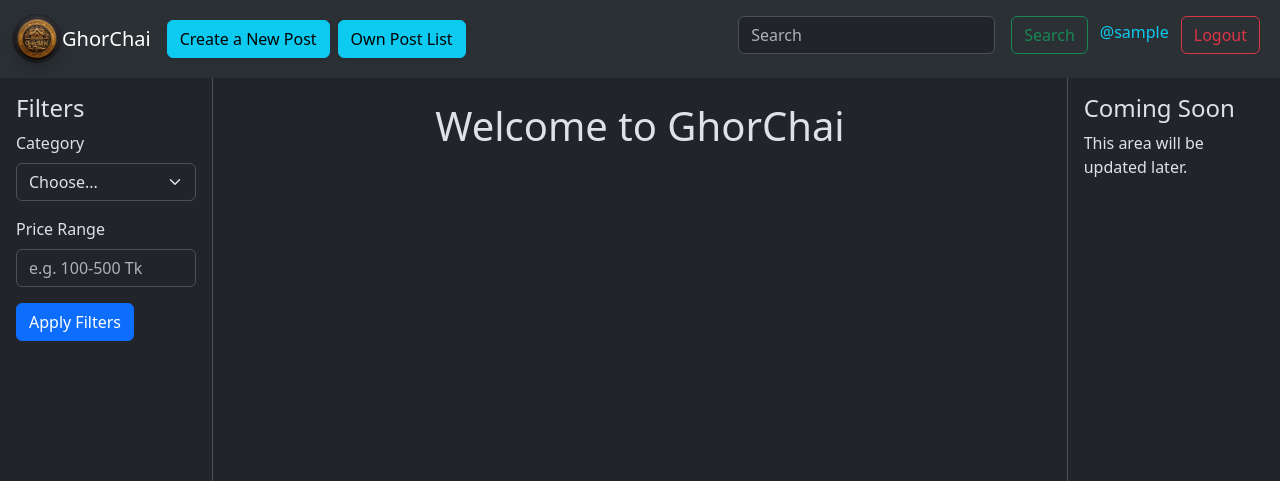
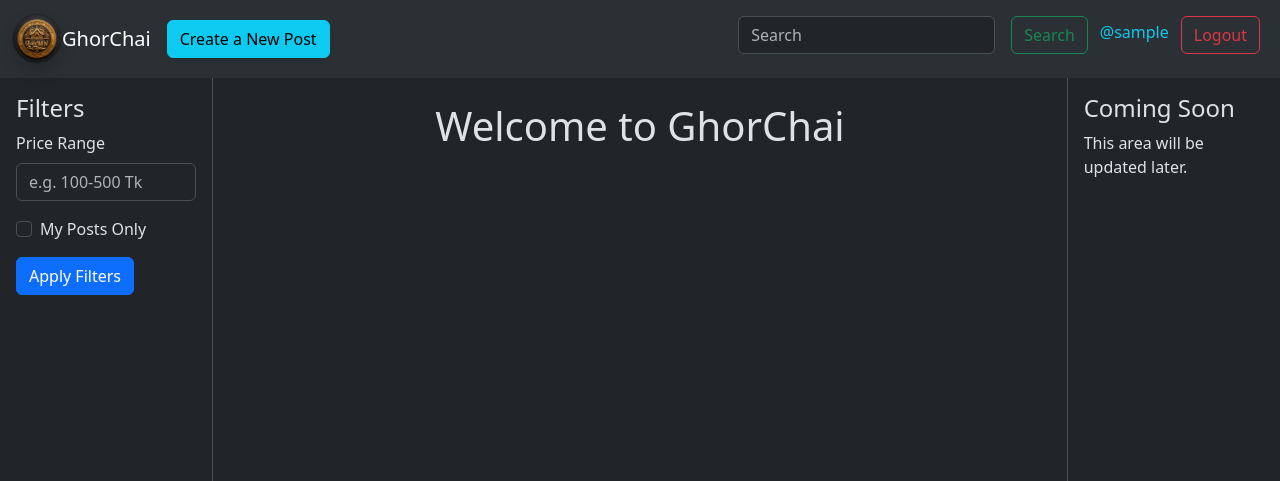
Before and after one commit to ProtikAcharjay/GhorChai, a Django app: page /post/ in a window 1280 px wide. Shown: the top 481 px of the page. Run offline with Django 4.2, Linux system fonts and the light colour scheme; the visitor is signed in with stand-in values (Sample User, id 1); data that the repository does not hold is empty; some libraries are stand-ins or nearby versions.

Commit message:
Filter ready for ghorchai

```diff
--- a/GhorChai/RentPost/templates/post_list.html
+++ b/GhorChai/RentPost/templates/post_list.html
@@ -9,19 +9,20 @@
     <div class="row" style="height: 100vh; overflow: hidden;">
         <div class="col-2 border-end p-3">
             <h4>Filters</h4>
-            <form>
-                <div class="mb-3">
-                    <label for="filter1" class="form-label">Category</label>
-                    <select id="filter1" class="form-select">
-                        <option selected>Choose...</option>
-                        <option value="1">Category 1</option>
-                        <option value="2">Category 2</option>
-                    </select>
-                </div>
+            <form method="GET" action="{% url 'post_list' %}">
                 <div class="mb-3">
                     <label for="filter2" class="form-label">Price Range</label>
-                    <input type="text" id="filter2" class="form-control" placeholder="e.g. 100-500 Tk">
+                    <input type="text" id="filter2" name="price_range" class="form-control"
+                           value="{% if request.GET.price_range %}{{ request.GET.price_range }}{% endif %}"
+                           placeholder="e.g. 100-500 Tk">
                 </div>
+                {% if user.is_authenticated %}
+                <div class="mb-3 form-check">
+                    <input type="checkbox" class="form-check-input" id="myPosts" name="my_posts" {% if request.GET.my_posts %}checked{% endif %}>
+                    <label class="form-check-label" for="myPosts">My Posts Only</label>
+                </div>
+                {% endif %}
+
                 <button type="submit" class="btn btn-primary">Apply Filters</button>
             </form>
         </div>
@@ -29,9 +30,7 @@
         <div class="col-8" style="overflow-y: auto; height: 100%;">
             <h1 class="text-center m-4">Welcome to GhorChai</h1>
             <div class="row gap-3 justify-content-center mx-2">
-                {% if own_post == True %}
                 {% for post in posts %}
-                        {% if post.owner == user %}
                     <div class="card mb-3" style="width: 100%; border-radius: 10px; box-shadow: 0 2px 4px rgba(0, 0, 0, 0.1);">
                         <div class="row g-0 align-items-center">
                             <div class="col-md-3">
@@ -45,37 +44,16 @@
                                     <h5 class="card-title">{{ post.title }}</h5>
                                     <p class="card-text">{{ post.description }}</p>
                                     <p class="card-text"><small class="text-muted">{{ post.price }} Tk</small></p>
-                                            <a href="{% url 'post_edit' post.id %}" class="btn btn-primary btn-sm">Edit Post</a>
-                                            <a href="{% url 'post_delete' post.id %}" class="btn btn-danger btn-sm">Delete Post</a>
+                                    <p class="card-text text-end"><small class="text-info">{{ post.owner.username }}</small></p>
+                                    {% if post.owner == user %}
+                                        <a href="{% url "post_edit" post.id %}" class="btn btn-primary btn-sm">Edit Post</a>
+                                        <a href="{% url "post_delete" post.id %}" class="btn btn-danger btn-sm">Delete Post</a>
+                                    {% endif %}
                                 </div>
                             </div>
                         </div>
                     </div>
-                        {% endif %}
                 {% endfor %}
-                {% else %}
-                    {% for post in posts %}
-                        {% if post.owner != user %}
-                            <div class="card mb-3" style="width: 100%; border-radius: 10px; box-shadow: 0 2px 4px rgba(0, 0, 0, 0.1);">
-                                <div class="row g-0 align-items-center">
-                                    <div class="col-md-3">
-                                        <img src="{% if post.image %}{{ post.image.url }}{% else %}{{ '' }}{% endif %}"
-                                             class="img-fluid rounded-start"
-                                             alt="Post Image"
-                                             style="height: 150px; object-fit: cover; width: 100%;">
-                                    </div>
-                                    <div class="col-md-9">
-                                        <div class="card-body">
-                                            <h5 class="card-title">{{ post.title }}</h5>
-                                            <p class="card-text">{{ post.description }}</p>
-                                            <p class="card-text"><small class="text-muted">{{ post.price }} Tk</small></p>
-                                        </div>
-                                    </div>
-                                </div>
-                            </div>
-                        {% endif %}
-                    {% endfor %}
-                {% endif %}
             </div>
         </div>
 
--- a/GhorChai/RentPost/urls.py
+++ b/GhorChai/RentPost/urls.py
@@ -5,7 +5,6 @@ from . import views
 urlpatterns = [
     # path('admin/', admin.site.urls),
     path('', views.post_list, name='post_list'),
-    path('myposts/', views.own_post_list, name='own_post_list'),
     path('create/', views.post_create, name='post_create'),
     path('<int:post_id>/edit/', views.post_edit, name='post_edit'),
     path('<int:post_id>/delete/', views.post_delete, name='post_delete'),
--- a/GhorChai/RentPost/views.py
+++ b/GhorChai/RentPost/views.py
@@ -11,12 +11,33 @@ def index(request):
     return render(request, 'index.html')
 
 def post_list(request):
-    posts = Post.objects.all().order_by('-created_at')
+    my_posts = request.GET.get('my_posts') == 'on'
+
+    price_range = request.GET.get('price_range', '')
+    min_price = None
+    max_price = None
+
+    if price_range:
+        try:
+            min_price, max_price = map(int, price_range.split('-'))
+        except ValueError:
+            pass
+
+    posts = Post.objects.all()
+
+    if my_posts:
+        posts = posts.filter(owner=request.user)
+
+    if min_price is not None and max_price is not None:
+        posts = posts.filter(price__gte=min_price, price__lte=max_price)
+    elif min_price is not None:
+        posts = posts.filter(price__gte=min_price)
+    elif max_price is not None:
+        posts = posts.filter(price__lte=max_price)
+
+    posts = posts.order_by('-created_at')
+
     return render(request, 'post_list.html', {'posts': posts})
-
-def own_post_list(request):
-    posts = Post.objects.all().order_by('-created_at')
-    return render(request, 'post_list.html', {'posts': posts, "own_post": True})
 
 @login_required
 def post_create(request):
--- a/GhorChai/templates/layout.html
+++ b/GhorChai/templates/layout.html
@@ -28,9 +28,6 @@
                 <li class="nav-item">
                     <a class="btn btn-info shadow-sm hover-shadow" href="{% url 'post_create' %}">Create a New Post</a>
                 </li>
-                <li class="nav-item mx-2">
-                    <a class="btn btn-info shadow-sm hover-shadow" href="{% url 'own_post_list' %}">Own Post List</a>
-                </li>
             </ul>
             <form class="d-flex mt-2" role="search">
                 <input class="form-control me-2" type="search" placeholder="Search" aria-label="Search">
```
Lines whose indentation alone changed are shown as unchanged.
